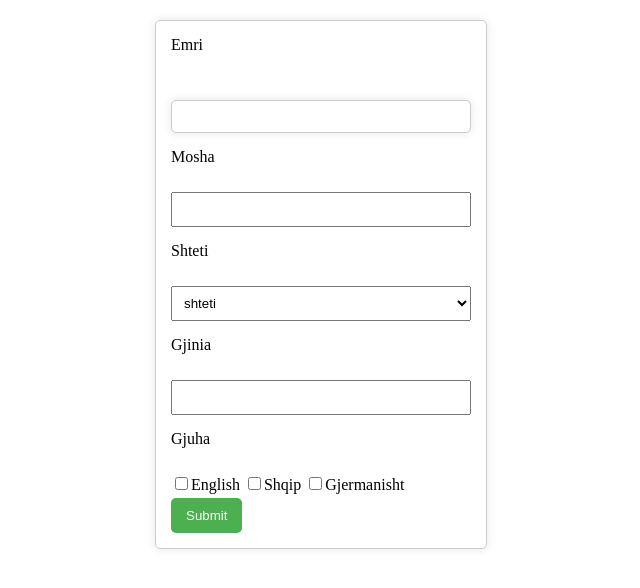
After one commit to Drilonnol/projrkti, a PHP site: page /singinnew.php in a window 1280 px wide. The commit adds this page. Shown: the top 588 px of the page, without its empty margins (319-959 px from the left). Run offline with PHP 8.4, Linux system fonts and the light colour scheme.

Commit message:
php dhe login i ri

```diff
--- /dev/null
+++ b/conection.php
@@ -0,0 +1,3 @@
+<?php
+    $conn=mysqli_connect("localhost","root","","data");
+?>
--- /dev/null
+++ b/conectionnew.php
@@ -0,0 +1,3 @@
+<?php
+    $conn=mysqli_connect("localhost","root","","data");
+?>
--- /dev/null
+++ b/db.php
@@ -0,0 +1,4 @@
+<?php
+
+    $con=mysqli_connect("localhost","roott","","web") or die(mysql_error());
+?>
--- /dev/null
+++ b/singinnew.css
@@ -0,0 +1,40 @@
+.from {
+    width: 300px;
+    margin: 20px auto;
+    padding: 15px;
+    border: 1px solid #ccc;
+    border-radius: 5px;
+    box-shadow: 0 0 10px rgba(0, 0, 0, 0.1);
+}
+
+.from label {
+    display: block;
+    margin-bottom: 8px;
+}
+
+.from input[type="text"],
+.from input[type="number"],
+.from select {
+    width: 100%;
+    padding: 8px;
+    margin-bottom: 15px;
+    box-sizing: border-box;
+}
+
+.from input[type="radio"],
+.from input[type="checkbox"] {
+    margin-bottom: 8px;
+}
+
+.from button {
+    background-color: #4CAF50;
+    color: white;
+    padding: 10px 15px;
+    border: none;
+    border-radius: 5px;
+    cursor: pointer;
+}
+
+.from button:hover {
+    background-color: #45a049;
+}
--- /dev/null
+++ b/singinnew.php
@@ -0,0 +1,59 @@
+<?php
+    require 'conectionnew.php';
+    if(isset($_POST['submit'])){
+        $name=$_POST['name'];
+        $age=$_POST['age'];
+        $county=$_POST['country'];
+        $gender=$_POST['gender'];
+        $languages=$_POST['languages'];
+        $language="";
+        foreach($languages as $row){
+            $languages =$row ;
+
+        }
+
+        $query="INSERT INTO tb_data values('','$name','$age','$county','$gender','$languages')";
+        mysqli_query($conn,$query);
+        echo"<script> alert('Suksese') </script>";
+
+    }
+
+
+?>
+
+
+<!DOCTYPE html>
+    <head>
+        <title>WEB</title>
+        <link rel="stylesheet" href="singinnew.css">
+    </head>
+<html>
+    <body>
+        <form class="" action="" method="post" autocomplete="off">
+        <div class="from">
+            <label for="">Emri</label><br>
+            <input type="text" name="name" class="from">
+            <label for="">Mosha</label><br>
+            <input type="number" name="age" required value="">
+            <label for="">Shteti</label><br>
+            <select name="country" id="">
+            <option value="" select hidden>shteti</option>
+            <option value="USA">USA</option>
+            </select><br>
+            <label for="">Gjinia</label> <br>
+            <input type="text" name="gender" value="" > <br>
+
+
+            <label for="">Gjuha</label><br>
+            <input type="checkbox" name="languages[]" value="English">English
+            <input type="checkbox" name="languages[]" value="Shqip">Shqip
+            <input type="checkbox" name="languages[]" value="GJEMANISHT">Gjermanisht
+            <br>
+            <button type="submit" name="submit">Submit</button>
+            </div>
+
+
+        </form>
+    </body>
+
+</html>
```
Also changed, not shown: Biletat.php (added, +82 -0 lines), Pordoruesi.php (added, +58 -0 lines), PordoruesiRepository.php (added, +40 -0 lines), Pordoruesit.php (added, +37 -0 lines), Provo.php (+68 -2 lines).
